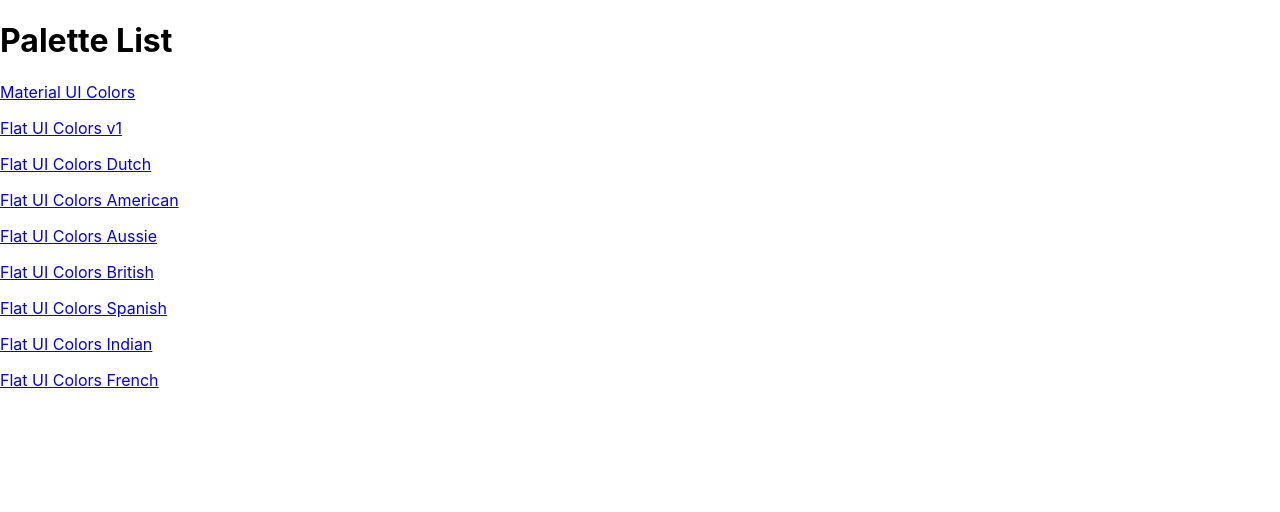
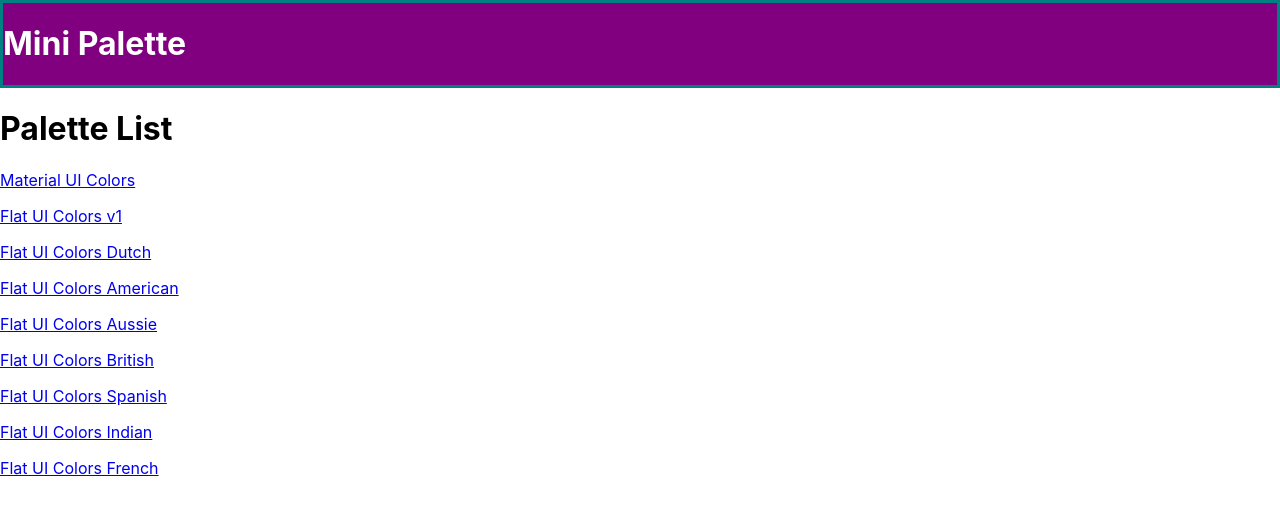
Before and after one commit to feuerbacherb/color-palette, a React (Create React App) app: page / in a window 1280 px wide. Shown: the top 512 px of the page. Built offline with nearby package versions, Linux system fonts and the light colour scheme; the HTML template or start-up script is replaced by a standard one.

Commit message:
added class to MiniPalette for CSS, comitting this so I can look later

```diff
--- /dev/null
+++ b/src/MiniPalette.js
@@ -0,0 +1,26 @@
+import React from 'react';
+import { withStyles } from '@material-ui/styles';
+
+const styles = {
+	main      : {
+		backgroundColor : 'purple',
+		border          : '3px solid teal',
+		'& h1'          : {
+			color : 'white',
+		},
+	},
+	secondary : {
+		backgroundColor : 'pink',
+	},
+};
+
+function MiniPalette(props) {
+	const { classes } = props;
+	return (
+		<div className={classes.main}>
+			<h1>Mini Palette</h1>
+		</div>
+	);
+}
+
+export default withStyles(styles)(MiniPalette);
--- a/src/PaletteList.js
+++ b/src/PaletteList.js
@@ -1,11 +1,13 @@
 import React, { Component } from 'react';
 import { Link } from 'react-router-dom';
+import MiniPalette from './MiniPalette';
 
 class PaletteList extends Component {
 	render() {
 		const { palettes } = this.props;
 		return (
 			<div>
+				<MiniPalette />
 				<h1>Palette List</h1>
 
 				{palettes.map((palette) => (
```
